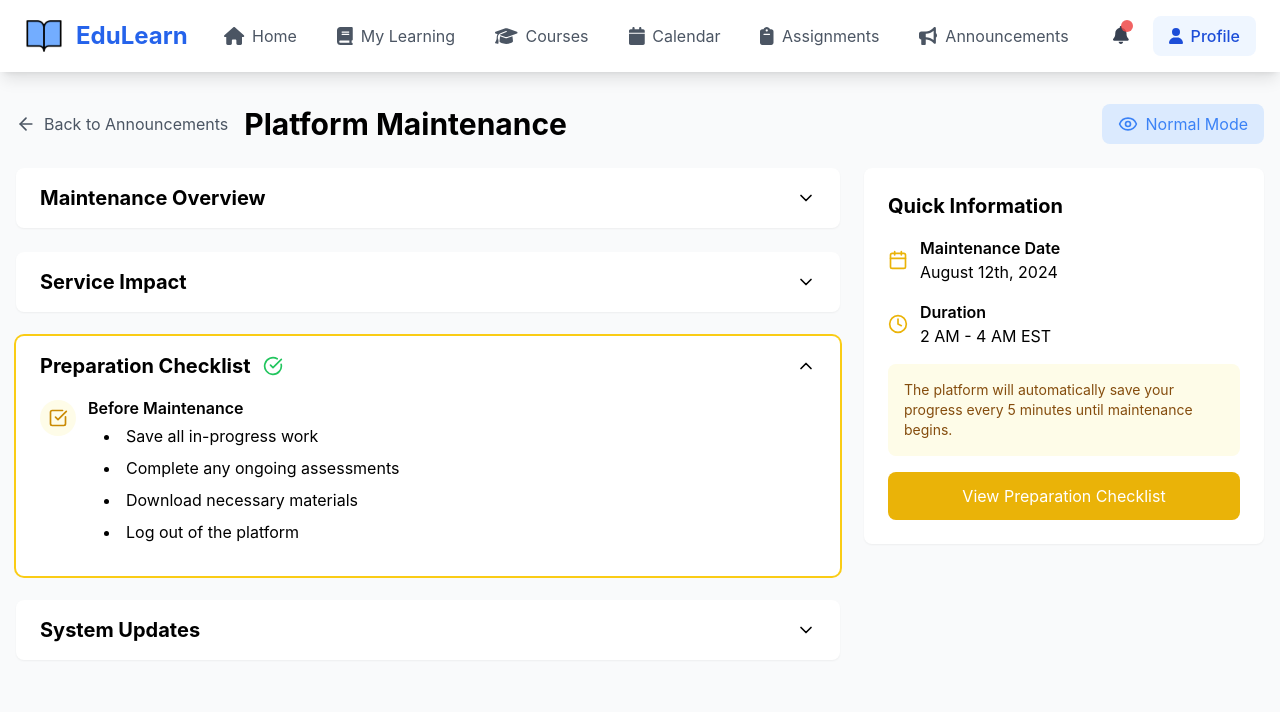
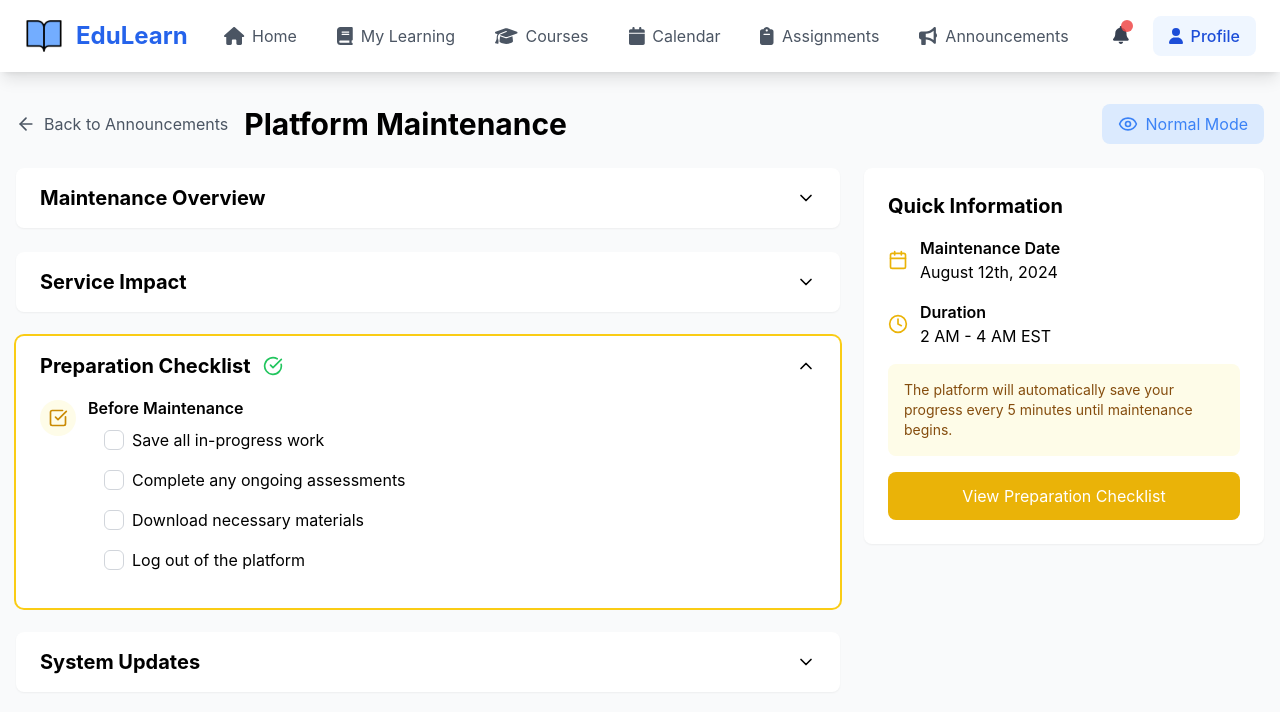
Before and after one commit to michellenikeetha/manual_adhd_lms, a React (Create React App) app: page /announcements/platform-maintenance in a window 1280 px wide. Both pictures are taken after a click on the button "Preparation Checklist". Shown: the top 712 px of the page. Built offline with nearby package versions, Linux system fonts and the light colour scheme.

Commit message:
updated announcements details 2

```diff
--- a/src/components/AnnouncementDetail2.jsx
+++ b/src/components/AnnouncementDetail2.jsx
@@ -1,4 +1,4 @@
-import React, { useState } from 'react';
+import React, { useState, useRef } from 'react';
 import { Link } from 'react-router-dom';
 import { motion, AnimatePresence } from 'framer-motion';
 import {
@@ -22,17 +22,55 @@ const MaintenanceDetail = () => {
   const [readSections, setReadSections] = useState(new Set());
   const [expandedSection, setExpandedSection] = useState('overview');
   const [focusMode, setFocusMode] = useState(false);
+  const [showCompletionBadge, setShowCompletionBadge] = useState(false);
+  const checklistRef = useRef(null);
 
   const markAsRead = (section) => {
     setReadSections(prev => new Set([...prev, section]));
   };
 
-  const Section = ({ id, title, children }) => {
+  const handleViewChecklist = () => {
+    // Expand the checklist section
+    setExpandedSection('checklist');
+    markAsRead('checklist');
+
+    // Scroll to the checklist section with smooth scrolling
+    if (checklistRef.current) {
+      checklistRef.current.scrollIntoView({ behavior: 'smooth' });
+
+      // Add a flash effect
+      checklistRef.current.classList.add('flash-highlight');
+      setTimeout(() => {
+        if (checklistRef.current) {
+          checklistRef.current.classList.remove('flash-highlight');
+        }
+      }, 1500);
+    }
+  };
+
+  const completeChecklistItem = (index) => {
+    const updatedChecklist = [...checkedItems];
+    updatedChecklist[index] = !updatedChecklist[index];
+    setCheckedItems(updatedChecklist);
+
+    // Show completion badge if all items are checked
+    if (updatedChecklist.every(item => item)) {
+      setShowCompletionBadge(true);
+    } else {
+      setShowCompletionBadge(false);
+    }
+  };
+
+  // Track which checklist items are completed
+  const [checkedItems, setCheckedItems] = useState([false, false, false, false]);
+
+  const Section = ({ id, title, children, reference }) => {
     const isExpanded = expandedSection === id;
     const isRead = readSections.has(id);
 
     return (
       <div
+        ref={reference}
         className={`mb-6 bg-white rounded-lg shadow-sm transition-all duration-200
           ${isExpanded ? 'ring-2 ring-yellow-400 shadow-lg' : 'hover:shadow-md'}
           ${focusMode && !isExpanded ? 'opacity-50' : 'opacity-100'}
@@ -73,8 +111,44 @@ const MaintenanceDetail = () => {
     </div>
   );
 
+  const InteractiveChecklistItem = ({ text, index }) => (
+    <li className="flex items-center space-x-2 py-1">
+      <button
+        onClick={() => completeChecklistItem(index)}
+        className={`w-5 h-5 rounded-md border transition-colors flex items-center justify-center
+          ${checkedItems[index] ? 'bg-green-500 border-green-500' : 'bg-white border-gray-300'}`}
+      >
+        {checkedItems[index] && <CheckCircle className="text-white" size={14} />}
+      </button>
+      <span className={checkedItems[index] ? 'line-through text-gray-500' : ''}>{text}</span>
+    </li>
+  );
+
   return (
     <div className={`min-h-screen ${focusMode ? 'bg-gray-100' : 'bg-gray-50'}`}>
+      <style jsx>{`
+        .flash-highlight {
+          animation: flash 1.5s;
+        }
+
+        @keyframes flash {
+          0% { background-color: #fff; }
+          25% { background-color: #fef3c7; }
+          50% { background-color: #fff; }
+          75% { background-color: #fef3c7; }
+          100% { background-color: #fff; }
+        }
+
+        .animate-fadeIn {
+          animation: fadeIn 0.3s ease-in;
+        }
+
+        @keyframes fadeIn {
+          from { opacity: 0; }
+          to { opacity: 1; }
+        }
+      `}</style>
+
       <SignedInNavbar />
 
       <div className="container mx-auto px-4 py-8">
@@ -144,16 +218,30 @@ const MaintenanceDetail = () => {
               </div>
             </Section>
 
-            <Section id="checklist" title="Preparation Checklist">
+            <Section id="checklist" title="Preparation Checklist" reference={checklistRef}>
               <div className="space-y-4">
                 <KeyPoint icon={CheckSquare} title="Before Maintenance">
-                  <ul className="list-disc list-inside ml-4 space-y-2">
-                    <li>Save all in-progress work</li>
-                    <li>Complete any ongoing assessments</li>
-                    <li>Download necessary materials</li>
-                    <li>Log out of the platform</li>
+                  <ul className="space-y-2 ml-4">
+                    <InteractiveChecklistItem text="Save all in-progress work" index={0} />
+                    <InteractiveChecklistItem text="Complete any ongoing assessments" index={1} />
+                    <InteractiveChecklistItem text="Download necessary materials" index={2} />
+                    <InteractiveChecklistItem text="Log out of the platform" index={3} />
                   </ul>
                 </KeyPoint>
+
+                {showCompletionBadge && (
+                  <motion.div
+                    initial={{ opacity: 0, y: 20 }}
+                    animate={{ opacity: 1, y: 0 }}
+                    className="mt-4 bg-green-50 border border-green-200 rounded-lg p-4 flex items-center"
+                  >
+                    <CheckCircle className="text-green-500 mr-3" size={24} />
+                    <div>
+                      <p className="font-semibold text-green-800">Great job!</p>
+                      <p className="text-green-700">You've completed all preparation steps.</p>
+                    </div>
+                  </motion.div>
+                )}
               </div>
             </Section>
 
@@ -199,12 +287,12 @@ const MaintenanceDetail = () => {
                   </p>
                 </div>
 
-                <a
-                  href="#checklist"
+                <button
+                  onClick={handleViewChecklist}
                   className="block w-full bg-yellow-500 text-white text-center py-3 rounded-lg hover:bg-yellow-600 transition-colors mt-6"
                 >
                   View Preparation Checklist
-                </a>
+                </button>
               </div>
             </div>
           </div>
```
